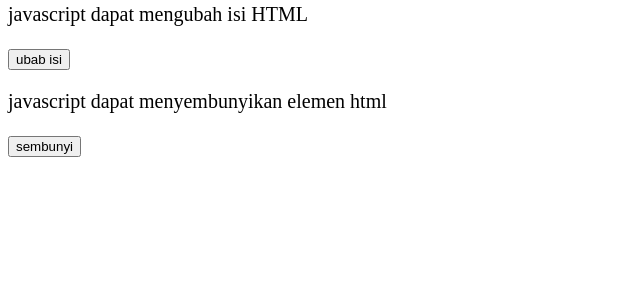
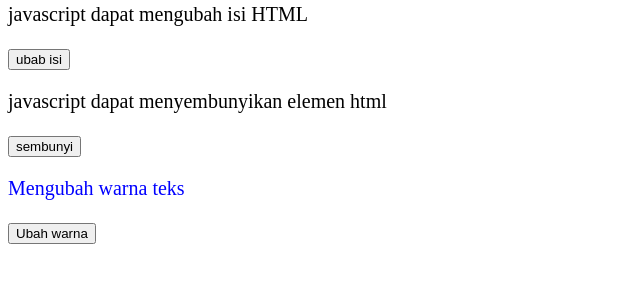
Before and after one commit to Hendrisaputr/latihan-16, a plain HTML site: page index.html in a window 1280 px wide. Shown: the part 156-438 px from the top of the page, without its empty margins (0-640 px from the left). Drawn offline with Linux system fonts and the light colour scheme.

Commit message:
mengubah warna

```diff
--- a/index.html
+++ b/index.html
@@ -19,6 +19,12 @@
   <p id="ganti">javascript dapat mengubah isi HTML</p>
   <button onclick="document.getElementById('ganti').innerHTML='pengen sukses'">ubab isi</button>
   <p id="sembunyi">javascript dapat menyembunyikan elemen html</p> <button onclick="document.getElementById('sembunyi').style.display ='none'">sembunyi</button>
+  <p id="warna" style="color: blue;">Mengubah warna teks</p>
+  <button onclick="document.getElementById('warna').style.color =
+  'pink'"
+  >Ubah warna</button>
+
+
 
   <!-- Project -->
   <script src="./main.js"></script>
```
